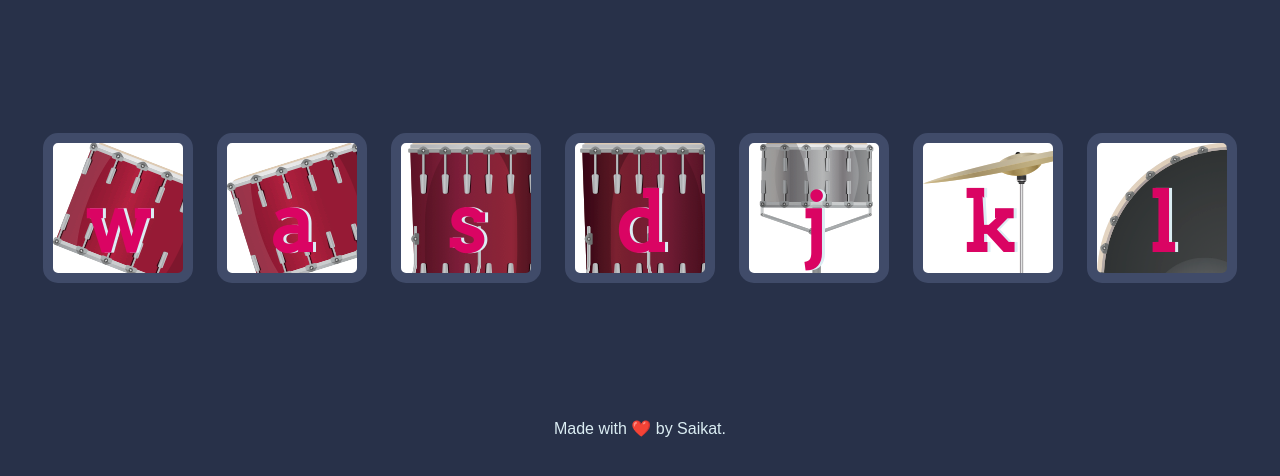
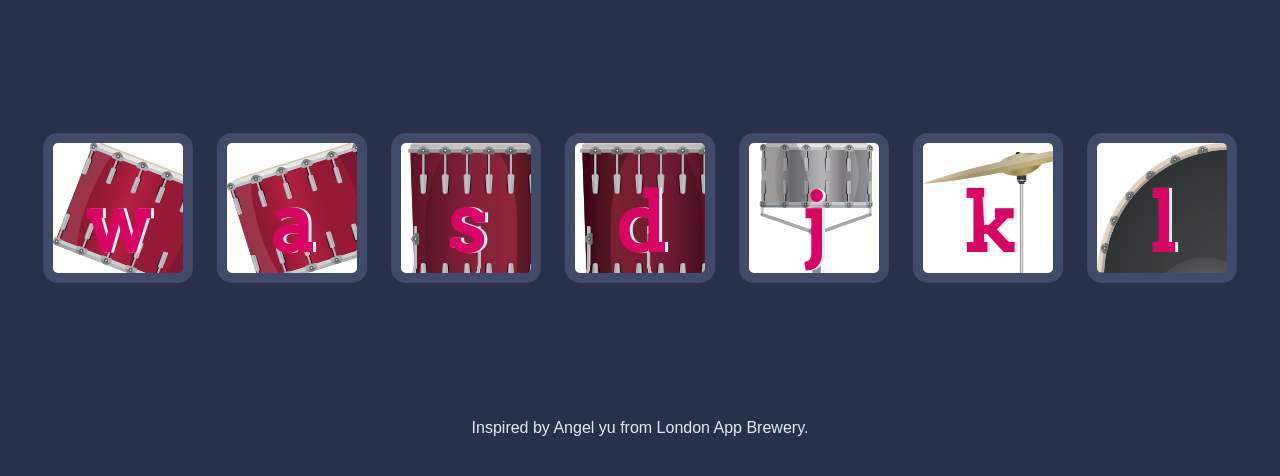
Before and after one commit to saik12345/drumKIt, a plain HTML site: page index.html in a window 1280 px wide. Shown: the part 156-632 px from the top of the page. Drawn offline with Linux system fonts and the light colour scheme.

Commit message:
Update index.html

```diff
--- a/index.html
+++ b/index.html
@@ -23,7 +23,7 @@
 
 
   <footer>
-    Made with ❤️ by Saikat.
+    Inspired by Angel yu from London App Brewery.
   </footer>
   <script src="index.js"></script>
 </body>
```
